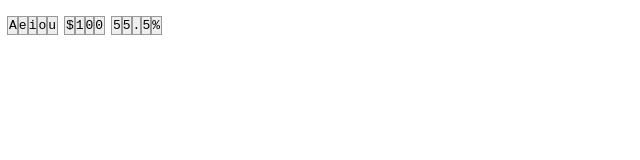
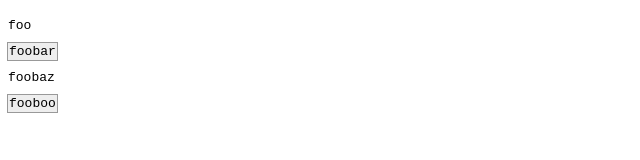
Before and after one commit to wayneseymour/regex, a website: page index.html in a window 1280 px wide. Shown: the whole page, without its empty margins (0-640 px from the left). Drawn offline with Linux system fonts and the light colour scheme.

Commit message:
Capture groups; Grabbing foobar and fooboo.

```diff
--- /dev/null
+++ b/capture-groups.js
@@ -0,0 +1,26 @@
+'use strict';
+
+// var str = `800-456-7890
+// (555) 456-7890
+// 4564567890`;
+const str = `foo
+foobar
+foobaz
+fooboo`
+// var regex = /\(?(\d{3})\)?[\s-]?\d{3}[\s-]?\d{4}/g;
+const regex = /foo(bar|boo)/g
+
+console.log(str.replace(regex, 'area code: $1'))
+
+/**
+ * @param  String str
+ * @param  RegExp regex
+ * @param  HTMLElement target
+ */
+const output = (str, regex, target) => {
+  target.innerHTML =
+    str.replace(regex, str =>
+      `<span>${str}</span>`
+    );
+}
+output(str, regex, document.querySelector('pre'));
--- a/index.html
+++ b/index.html
@@ -19,6 +19,7 @@
   <pre></pre>
   <!-- <script src="repeated.js"></script> -->
   <!-- <script src="character-classes.js"></script> -->
-  <script src="shorthand-regex-char-classes.js"></script>
+  <!-- <script src="shorthand-regex-char-classes.js"></script> -->
+  <script src="capture-groups.js"></script>
 </body>
 </html>
```
